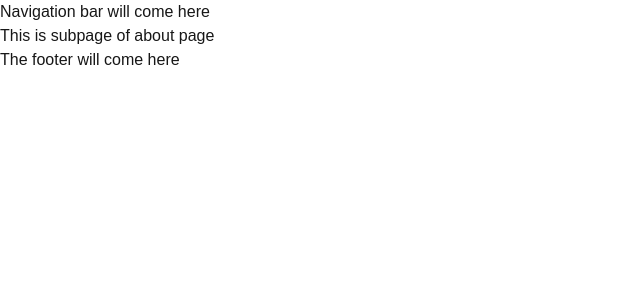
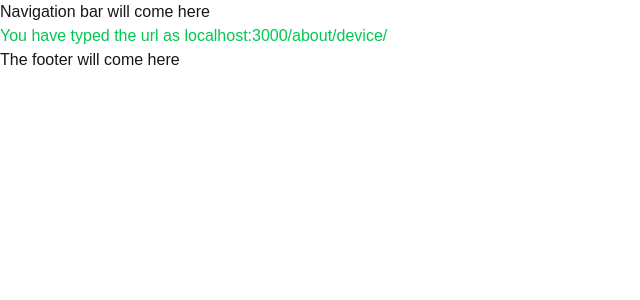
Before and after one commit to Zeronity2/Practice-NextJS, a Next.js app in the folder my-first-next-app/: page /about/device in a window 1280 px wide. Shown: the top 300 px of the page, without its empty margins (0-640 px from the left). Built offline with nearby package versions, Linux system fonts and the light colour scheme.

Commit message:
learnt how to route one or more segment with the help of [[...slug]]

```diff
--- a/my-first-next-app/src/app/about/device/[slug]/page.js
+++ b/my-first-next-app/src/app/about/device/[[...slug]]/page.js
@@ -1,5 +1,5 @@
 //localhost:3000/about/device/...(param)
-
+//[...slug] = to catch all url
 
 export default async function Dynamic({params}){
 
--- a/my-first-next-app/src/app/about/device/page.js
+++ /dev/null
@@ -1,10 +0,0 @@
-//http://localhost:3000/about/device
-///src/app/about/device/[slug]
-
-export default function Device(){
-    return(
-        <>
-            <h1>This is subpage of about page</h1>
-        </>
-    );
-}
```
